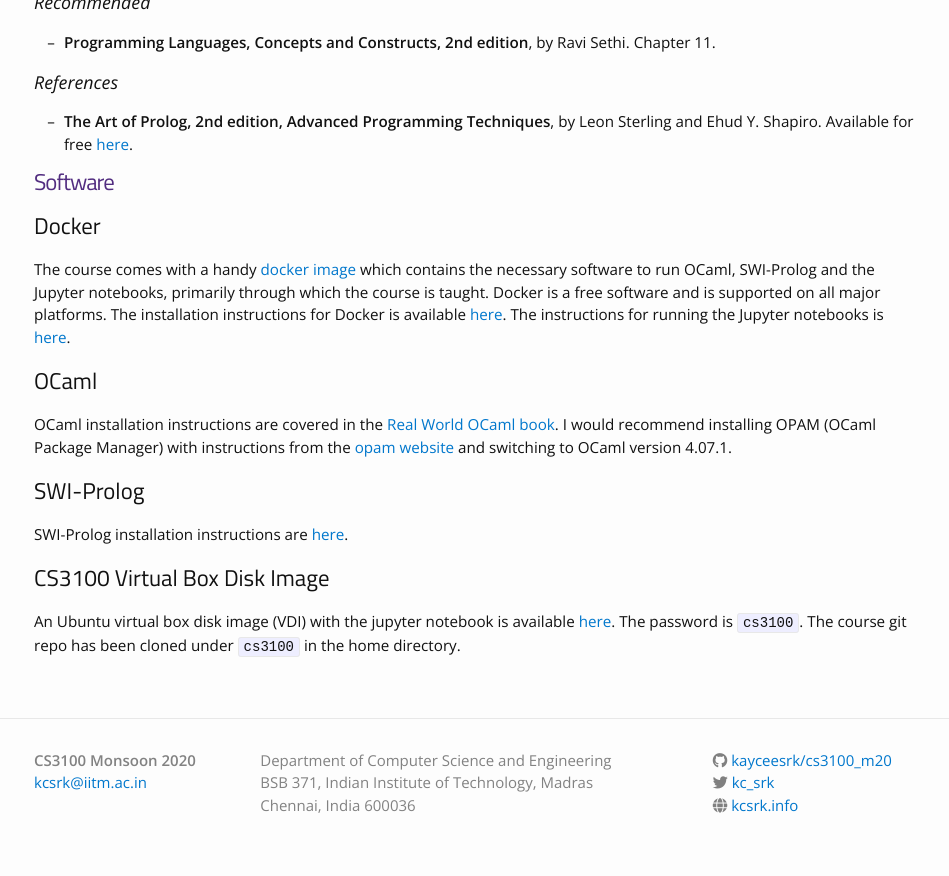
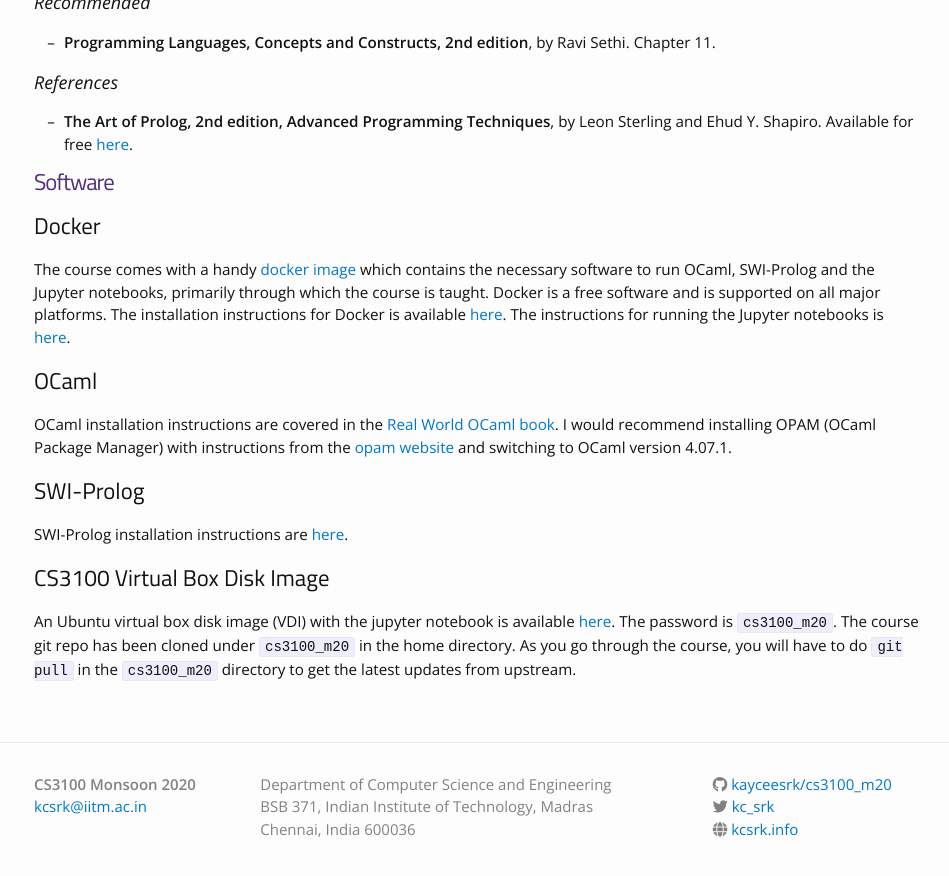
Before and after one commit to kayceesrk/cs3100_m20, a Jekyll site: the page built from resources.md, in a window 1280 px wide and 900 px high, scrolled down 737 px. Shown: the top 876 px of the window, without its empty margins (161-1110 px from the left). Built offline with Jekyll 4.4.1, drawn with Linux system fonts in a browser that asks for light colours; nearby versions of some CDN libraries.

Commit message:
Update the disk image

```diff
--- a/resources.md
+++ b/resources.md
@@ -72,6 +72,8 @@
 ## CS3100 Virtual Box Disk Image
 
 An Ubuntu virtual box disk image (VDI) with the jupyter notebook is available
-[here](https://drive.google.com/file/d/1YSavbv5lu6-bJvBaUau7bbuh63_TO0u9/view).
-The password is `cs3100`. The course git repo has been cloned under `cs3100` in
-the home directory.
+[here](https://drive.google.com/drive/folders/1bak0M85dHd6Avvn1AANdFKBaYpomIuzT?usp=sharing).
+The password is `cs3100_m20`. The course git repo has been cloned under
+`cs3100_m20` in the home directory.  As you go through the course, you will have
+to do `git pull` in the `cs3100_m20` directory to get the latest updates from
+upstream.
```
